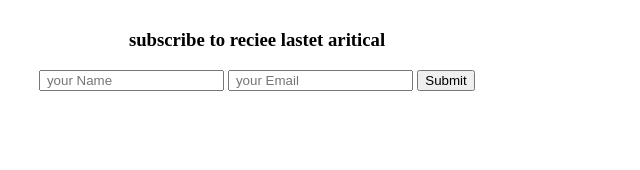
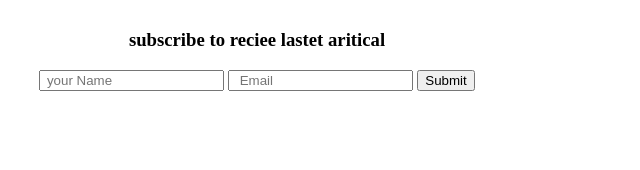
Before and after one commit to abishkar123/blog-flex, a plain HTML site: page index.html in a window 1280 px wide. Shown: the part 2598-2768 px from the top of the page, 383-1023 px from the left. Drawn offline with Linux system fonts and the light colour scheme.

Commit message:
placeholder is updated

```diff
--- a/index.html
+++ b/index.html
@@ -195,8 +195,9 @@
     <h3> subscribe to reciee lastet aritical</h3>
     <form action="">
         <input type="text" placeholder=" your Name">
-        <input type="text" placeholder=" your Email">
+        <input type="text" placeholder="  Email">
         <input type="Submit" placeholder="subscribe">
+
     </form>
 
 </section>
```
